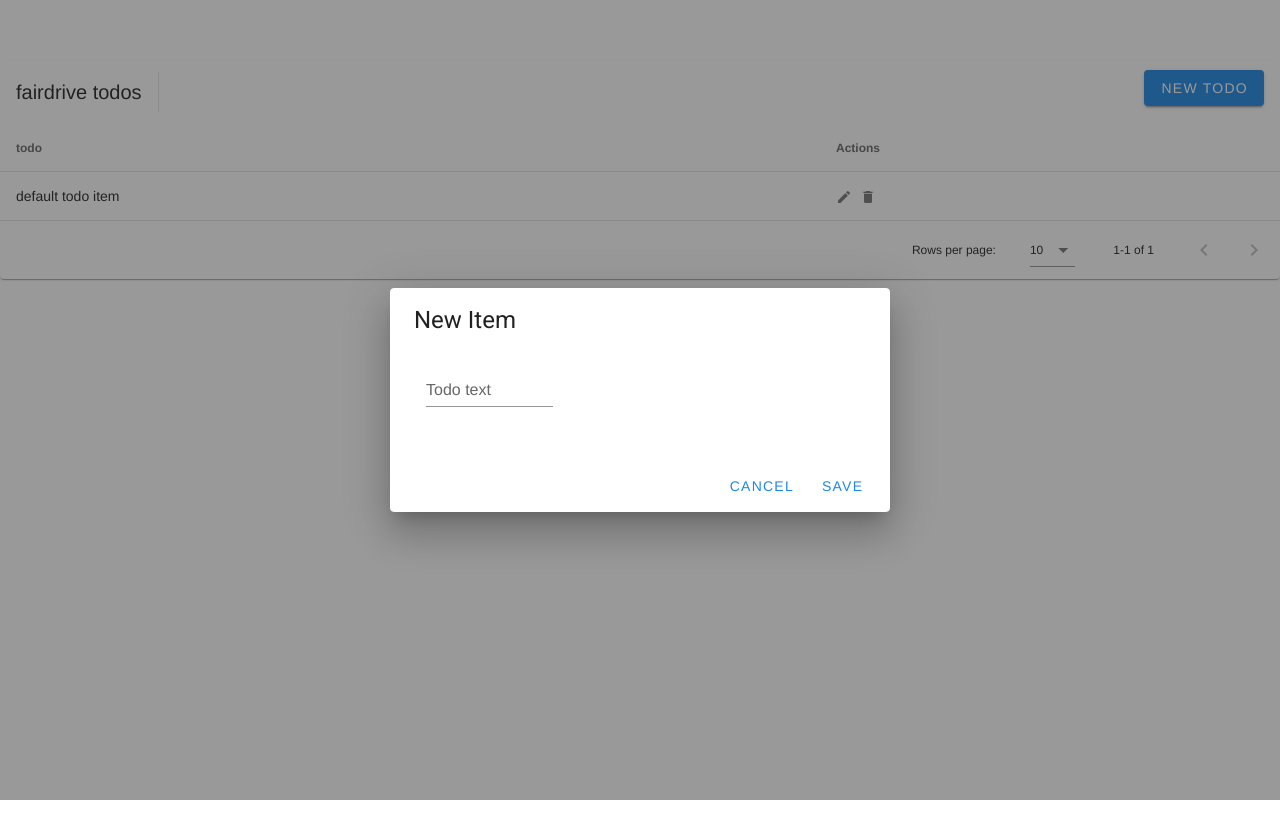
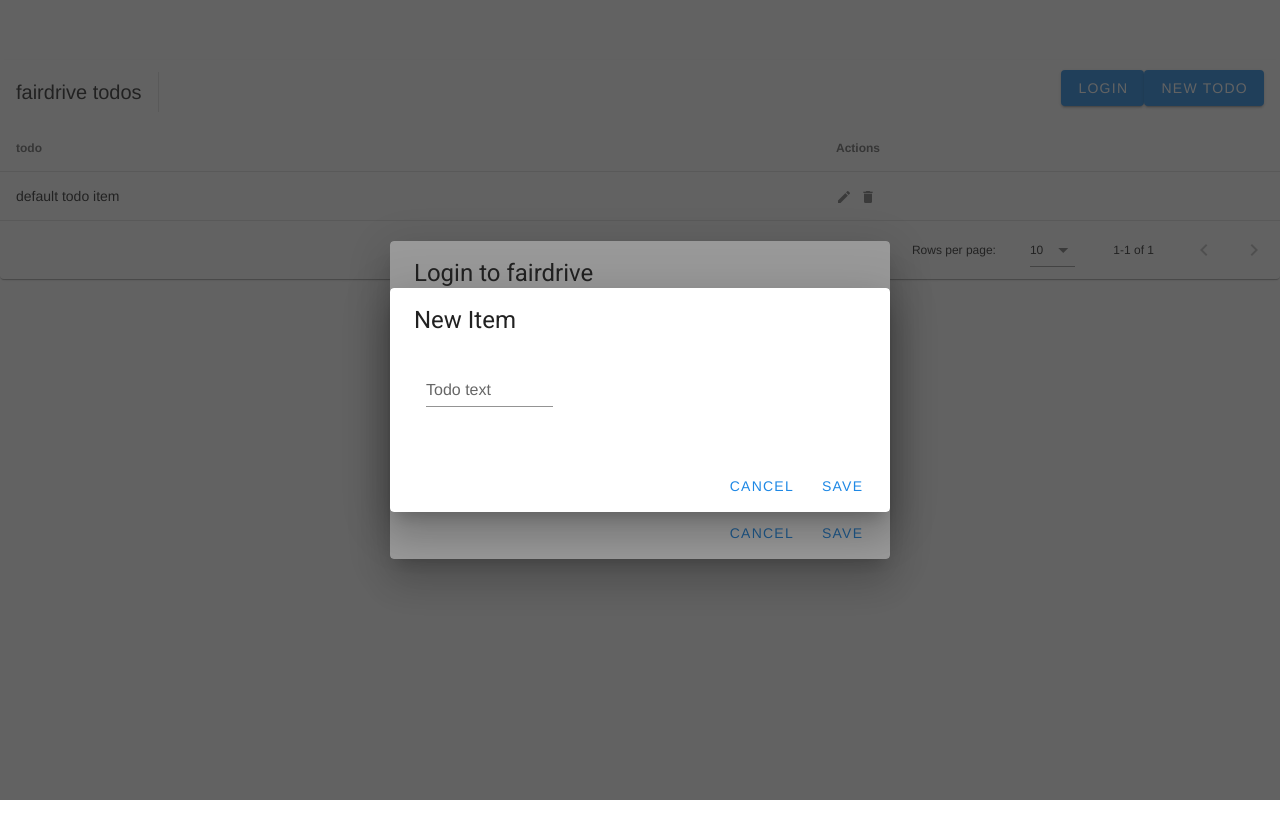
Before and after one commit to fairDataSociety/supertodos, a Vue app: page / in a window 1280 px wide. Both pictures are taken after a click on the button "NEW TODO". Shown: the top 838 px of the page. Built offline with nearby package versions, Linux system fonts and the light colour scheme.

Commit message:
feat: login WIP

```diff
--- a/package.json
+++ b/package.json
@@ -8,6 +8,7 @@
     "lint": "vue-cli-service lint"
   },
   "dependencies": {
+    "@fairdatasociety/fdp-storage": "^0.2.1",
     "core-js": "^3.8.3",
     "vue": "^2.6.14",
     "vue-class-component": "^7.2.6",
--- a/src/App.vue
+++ b/src/App.vue
@@ -11,6 +11,53 @@
           <v-toolbar-title>fairdrive todos</v-toolbar-title>
           <v-divider class="mx-4" inset vertical></v-divider>
           <v-spacer></v-spacer>
+          <v-dialog v-model="dialog" max-width="500px">
+            <template v-slot:activator="{ on, attrs }">
+              <v-btn color="primary" dark class="mb-2" v-bind="attrs" v-on="on">
+                Login
+              </v-btn>
+            </template>
+            <v-card>
+              <v-card-title>
+                <span class="text-h5">Login to fairdrive</span>
+              </v-card-title>
+
+              <v-card-text>
+                <v-container>
+                  <v-row>
+                    <v-col cols="12" sm="6" md="4">
+                      <v-text-field
+                        v-model="credentials.username"
+                        label="Username"
+                      ></v-text-field>
+                    </v-col>
+                  </v-row>
+                  <v-row>
+                    <v-col cols="12" sm="6" md="4">
+                      <v-text-field
+                        v-model="credentials.password"
+                        :append-icon="show1 ? 'mdi-eye' : 'mdi-eye-off'"
+                        :type="show1 ? 'text' : 'password'"
+                        name="input-10-1"
+                        label="Normal with hint text"
+                        hint="At least 8 characters"
+                        counter
+                        @click:append="show1 = !show1"
+                      ></v-text-field>
+                    </v-col>
+                  </v-row>
+                </v-container>
+              </v-card-text>
+
+              <v-card-actions>
+                <v-spacer></v-spacer>
+                <v-btn color="blue darken-1" text @click="close">
+                  Cancel
+                </v-btn>
+                <v-btn color="blue darken-1" text @click="save"> Save </v-btn>
+              </v-card-actions>
+            </v-card>
+          </v-dialog>
           <v-dialog v-model="dialog" max-width="500px">
             <template v-slot:activator="{ on, attrs }">
               <v-btn color="primary" dark class="mb-2" v-bind="attrs" v-on="on">
@@ -102,7 +149,12 @@
 })
 export default class App extends Vue {
   dialog = false;
+  show1 = false;
   dialogDelete = false;
+  credentials = {
+    username: "",
+    password: "",
+  };
   headers = [
     {
       text: "todo",
```
Also changed, not shown: 1 other file (tests, documents, lock files or other folders).
